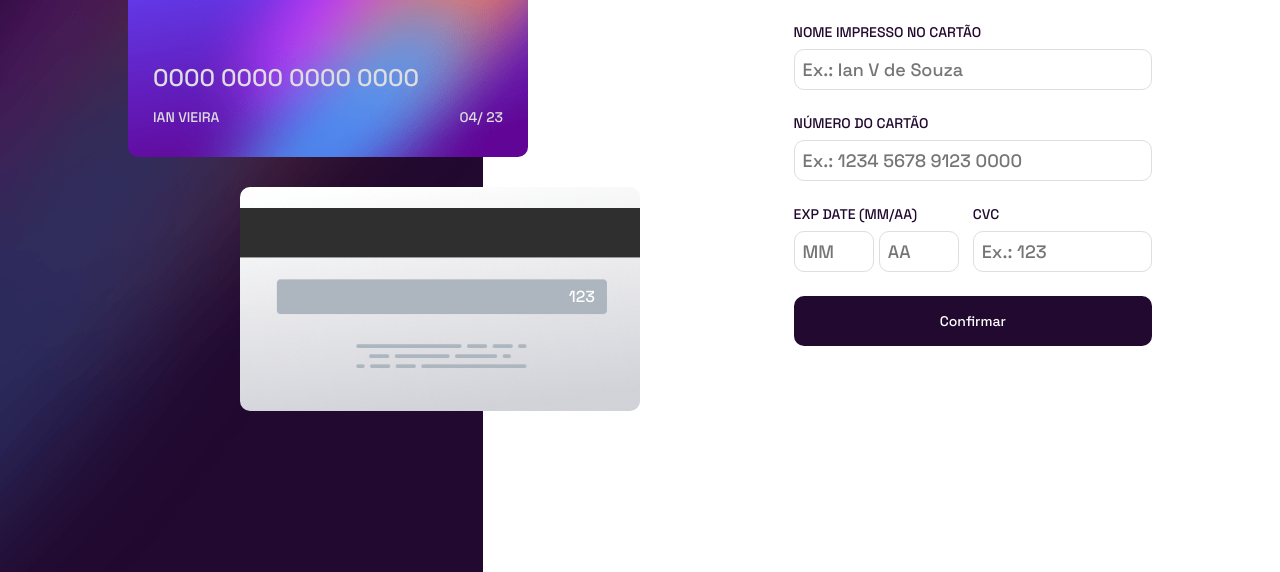
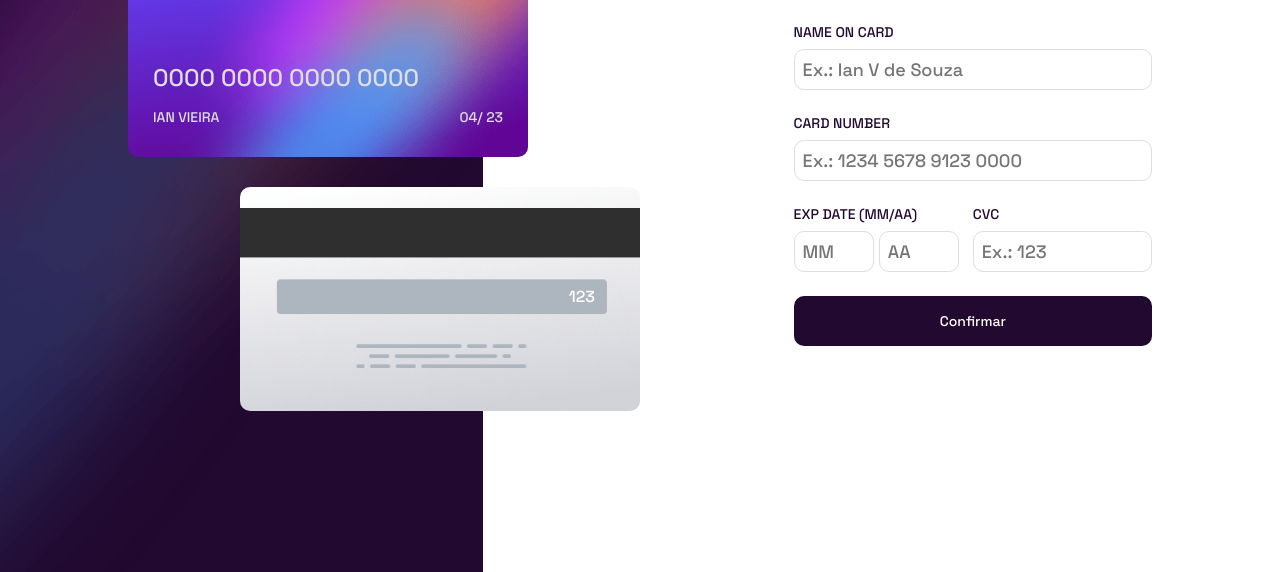
Before and after one commit to johnchim9/chasecard, a plain HTML site: page index.html in a window 1280 px wide. Shown: the part 228-800 px from the top of the page. Drawn offline with Linux system fonts and the light colour scheme.

Commit message:
Update index.html

```diff
--- a/index.html
+++ b/index.html
@@ -37,10 +37,10 @@
       </div>
 
       <form class="form">
-        <label for="name">Nome impresso no cartão</label>
+        <label for="name">name on card</label>
         <input type="text" name="name" class="name" placeholder="Ex.: Ian V de Souza" maxlength="28" autocomplete="off">
         <p class="empty">Campo vazio.</p>
-        <label for="card-number">Número do cartão</label>
+        <label for="card-number">card number</label>
         <input type="text" name="card-number" class="cardNumber" placeholder="Ex.: 1234 5678 9123 0000" maxlength="19"
           autocomplete="off">
         <p class="empty">Campo vazio.</p>
```
